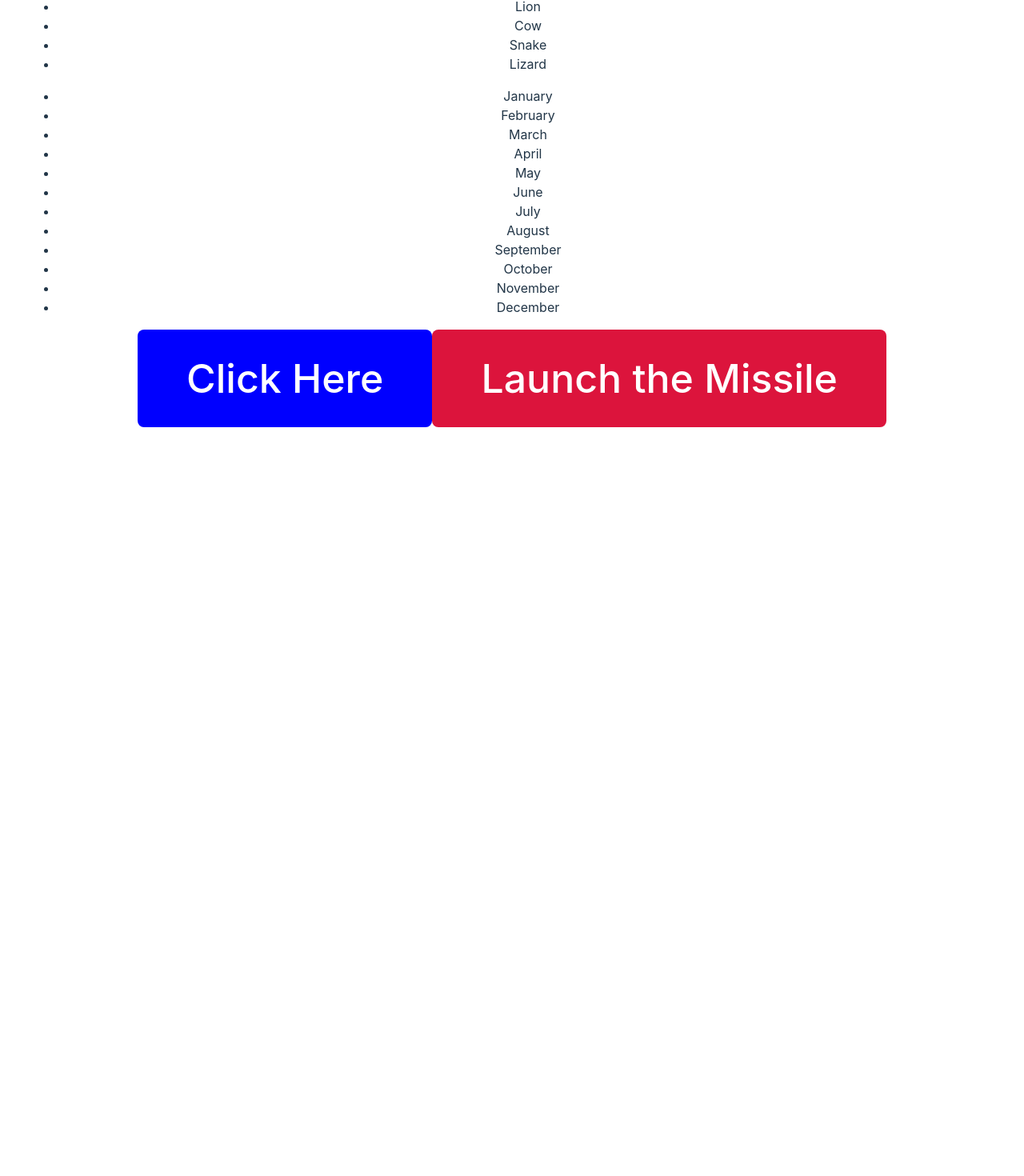
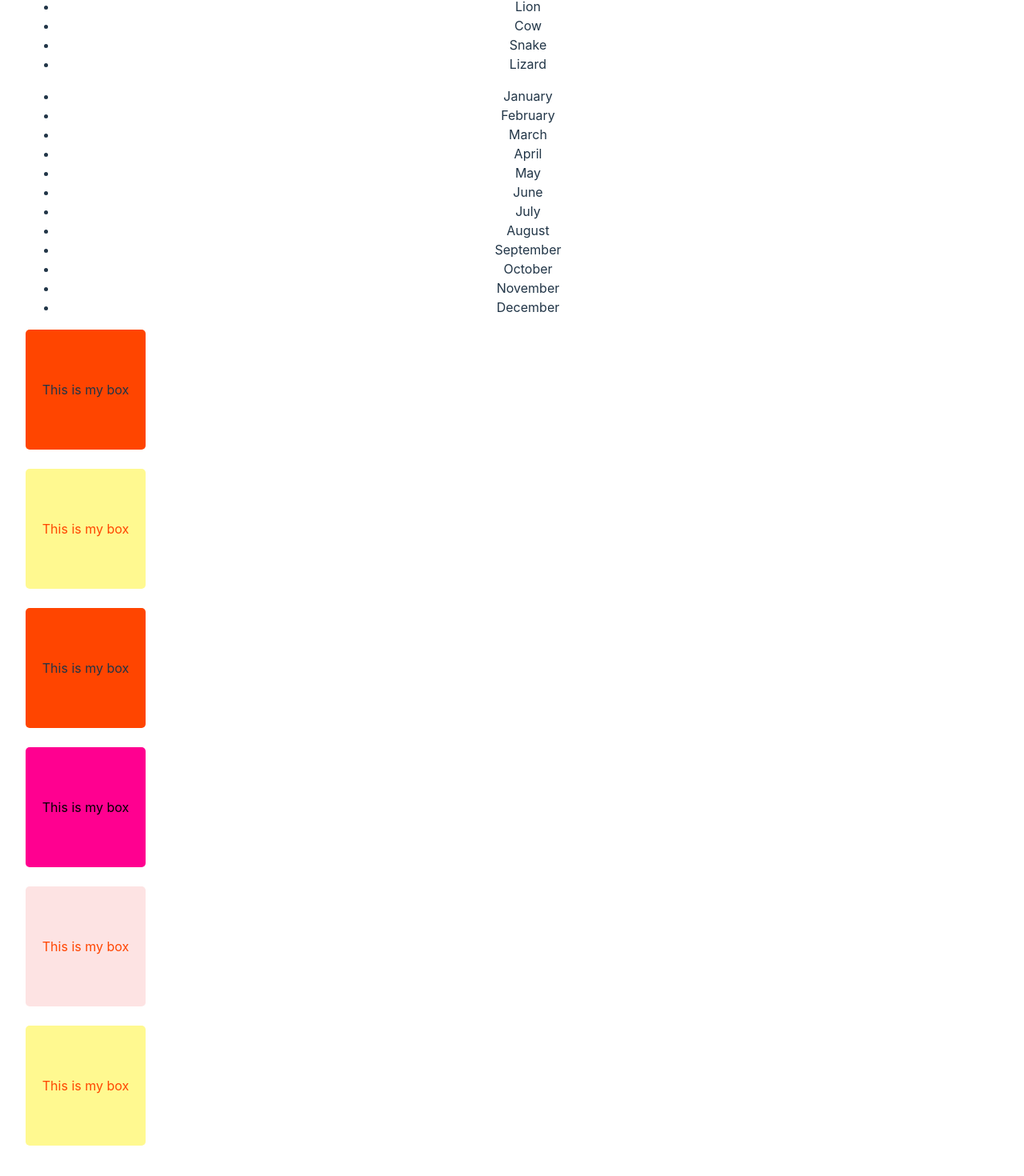
Before and after one commit to abuzarraziqgithub/The-Odin-Project-React, a React (Vite) app in the folder The-Odin-React/: page / in a window 1280 px wide. Shown: the part 569-2039 px from the top of the page at 80% size. Before the commit the page ends 1135 px from the top, so only its background shows below. Built offline with nearby package versions, Linux system fonts and the light colour scheme.

Commit message:
improved

```diff
--- a/The-Odin-React/src/App.jsx
+++ b/The-Odin-React/src/App.jsx
@@ -5,7 +5,7 @@ import JSX from "./components/JSX";
 import Rendering from "./components/Rendering";
 import OtherRendTechs from "./components/Other-Rend-techs";
 import Keys from "./components/Keys";
-import Properties from "./components/Properties";
+import Child from "./components/Properties";
 function App() {
   return (
     <>
@@ -20,7 +20,7 @@ function App() {
 
       {/* Keys Topic */}
       <Keys />
-      <Properties />
+      <Child />
     </>
   );
 }
--- a/The-Odin-React/src/components/Properties.jsx
+++ b/The-Odin-React/src/components/Properties.jsx
@@ -1,36 +1,150 @@
 import React from "react";
 
-function Button(props) {
-  const btnStyle = {
+/*
+! Destructuring props
+ * function Button({ text, color, fontSize})
+*{
+? const buttonStyle =
+? {
+? color : color,
+? fontSize : fontSize + 'px'
+? }
+
+* return <button style={buttonStyle}>{text}</button>
+
+*}
+ *
+ */
+
+// function Button(props) {
+//   const btnStyle = {
+//     color: props.color,
+//     backgroundColor: props.backgroundColor,
+//     fontSize: props.fontSize + "px",
+//   };
+
+//   return (
+//     <>
+//       <button style={btnStyle}>{props.text}</button>
+//     </>
+//   );
+// }
+
+// function Properties() {
+//   return (
+//     <>
+//       <Button
+//         text="Click Here"
+//         color="#ffff"
+//         backgroundColor="blue"
+//         fontSize={50}
+//       />
+//       <Button
+//         text="Launch the Missile"
+//         color="#ffff"
+//         backgroundColor="crimson"
+//         fontSize={50}
+//       />
+//     </>
+//   );
+// }
+
+// export default Properties;
+
+function Square(props) {
+  const squareStyle = {
+    width: props.width + "px",
+    height: props.height + "px",
+    backgroundColor: props.backgroundColor,
     color: props.color,
-    backgroundColor: props.backgroundColor,
-    fontSize: props.fontSize + "px",
+    borderRadius: props.borderRadius + "px",
+    display: props.display,
+    justifyContent: props.justifyContent,
+    alignItems: props.alignItems,
   };
 
   return (
     <>
-      <button style={btnStyle}>{props.text}</button>
+      <div style={squareStyle}>{props.boxContent}</div>
     </>
   );
 }
 
-function Properties() {
+function Child() {
   return (
     <>
-      <Button
-        text="Click Here"
-        color="#ffff"
-        backgroundColor="blue"
-        fontSize={50}
+      <Square
+        width={150}
+        height={150}
+        backgroundColor="orangered"
+        boxContent="This is my box"
+        borderRadius="5"
+        display="flex"
+        justifyContent="center"
+        alignItems="center"
       />
-      <Button
-        text="Launch the Missile"
-        color="#ffff"
-        backgroundColor="crimson"
-        fontSize={50}
+      <br />
+      <Square
+        width={150}
+        height={150}
+        backgroundColor="#FFF990"
+        boxContent="This is my box"
+        color="orangered"
+        borderRadius="5"
+        display="flex"
+        justifyContent="center"
+        alignItems="center"
       />
+      <br />
+      <Square
+        width={150}
+        height={150}
+        backgroundColor="orangered"
+        boxContent="This is my box"
+        borderRadius="5"
+        display="flex"
+        justifyContent="center"
+        alignItems="center"
+      />
+      <br />
+      <Square
+        width={150}
+        height={150}
+        backgroundColor="#FF0090"
+        boxContent="This is my box"
+        color="black"
+        borderRadius="5"
+        display="flex"
+        justifyContent="center"
+        alignItems="center"
+      />
+      <br />
+      <Square
+        width={150}
+        height={150}
+        backgroundColor="#F0222220"
+        boxContent="This is my box"
+        color="orangered"
+        borderRadius="5"
+        display="flex"
+        justifyContent="center"
+        alignItems="center"
+      />
+      <br />
+      <Square
+        width={150}
+        height={150}
+        backgroundColor="#FFF990"
+        boxContent="This is my box"
+        color="orangered"
+        borderRadius="5"
+        display="flex"
+        justifyContent="center"
+        alignItems="center"
+      />
+      <br />
     </>
   );
 }
 
-export default Properties;
+export default Child;
```
Also changed, not shown: 1 other file (tests, documents, lock files or other folders).
